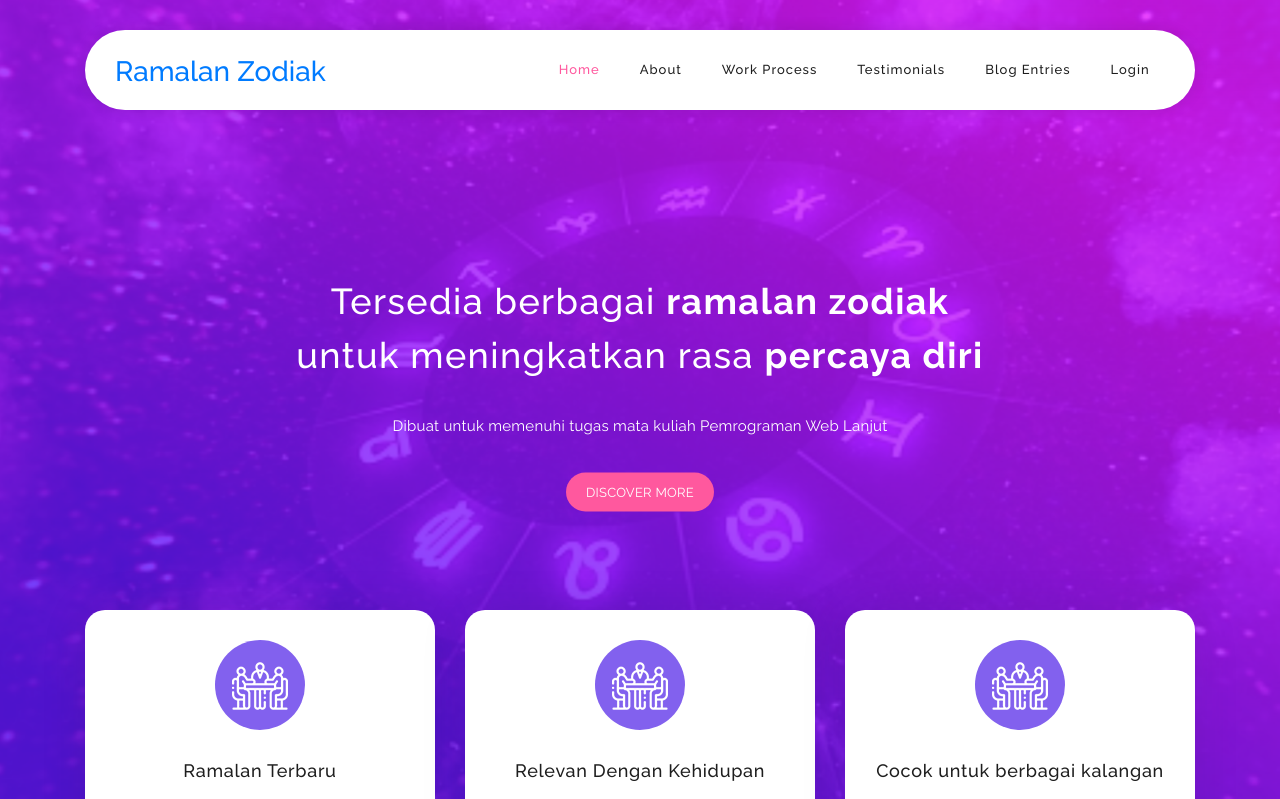
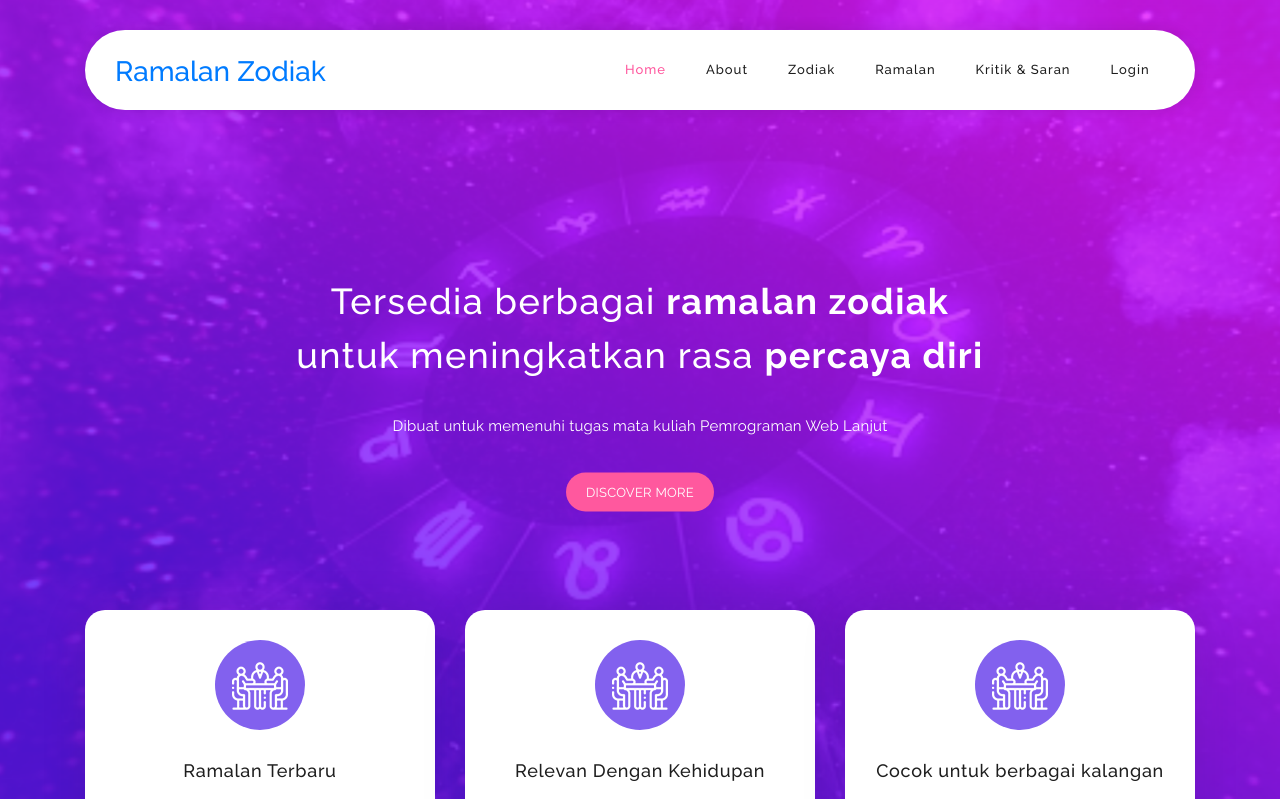
Before and after one commit to 2911khusnul/zodiak, a Django app: page / in a window 1280 px wide. Shown: the top 799 px of the page. Run offline with Django 4.2, Linux system fonts and the light colour scheme; some libraries are stand-ins or nearby versions; some web fonts are replaced.

Commit message:
update menu website

```diff
--- a/base/templates/frontend/home.html
+++ b/base/templates/frontend/home.html
@@ -119,7 +119,7 @@
 <!-- ***** Features Big Item End ***** -->
 
 <!-- ***** Home Parallax Start ***** -->
-<section class="mini" id="work-process">
+<section class="mini" id="zodiak">
     <div class="mini-content">
         <div class="container">
             <div class="row">
@@ -225,7 +225,7 @@
 <!-- ***** Home Parallax End ***** -->
 
 <!-- ***** Contact Us Start ***** -->
-<section class="section colored" id="contact-us">
+<section class="section colored" id="ramalan">
     <div class="container">
         <!-- ***** Section Title Start ***** -->
         <div class="row">
@@ -343,7 +343,7 @@
 <!-- ***** Counter Parallax End ***** -->
 
 <!-- ***** Contact Us Start ***** -->
-<section class="section colored" id="contact-us">
+<section class="section colored" id="krisar">
     <div class="container">
         <!-- ***** Section Title Start ***** -->
         <div class="row">
--- a/templates/header.html
+++ b/templates/header.html
@@ -26,9 +26,9 @@
                     <ul class="nav">
                         <li><a href="#welcome" class="active">Home</a></li>
                         <li><a href="#features">About</a></li>
-                        <li><a href="#work-process">Work Process</a></li>
-                        <li><a href="#testimonials">Testimonials</a></li>
-                        <li><a href="#blog">Blog Entries</a></li>
+                        <li><a href="#zodiak">Zodiak</a></li>
+                        <li><a href="#ramalan">Ramalan</a></li>
+                        <li><a href="#krisar">Kritik & Saran</a></li>
                         {% if request.user.is_authenticated %}
                         <li><a href="{% url 'logout' %}">Logout, {{request.user}} ?&nbsp;<i class="fas fa-sign-out-alt"></i></a></li>
                         {% else %}
```
